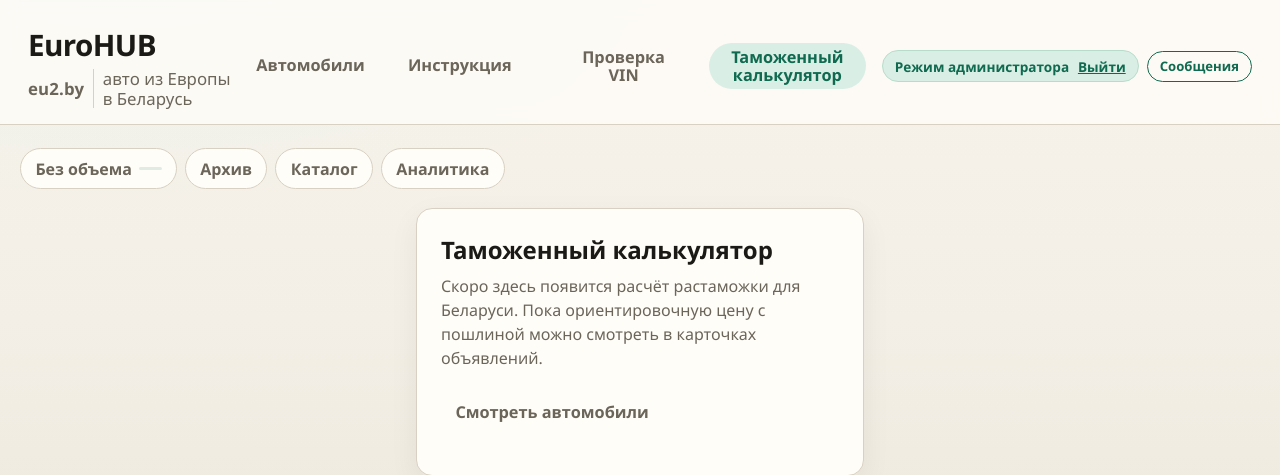
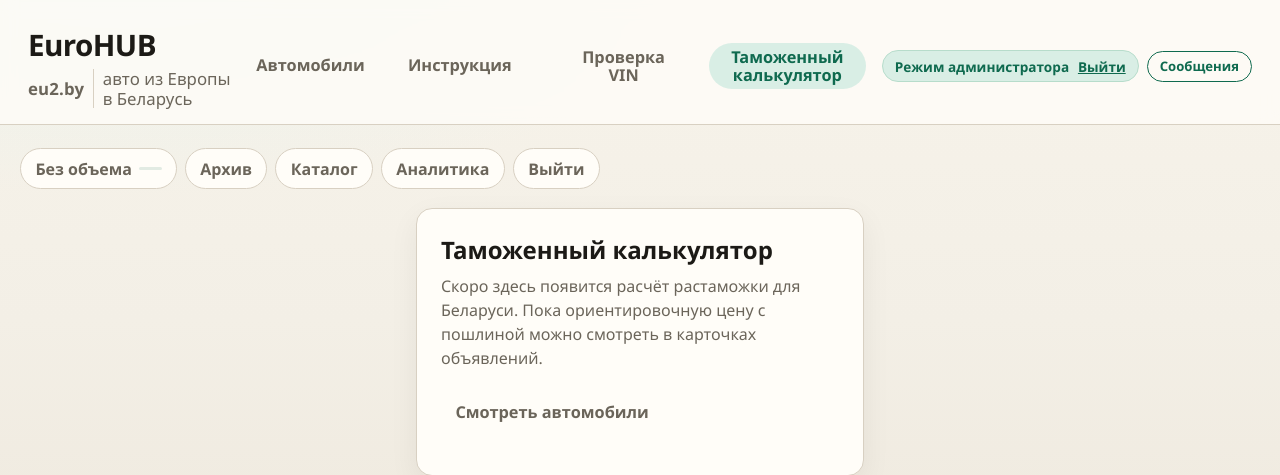
Before and after one commit to Barmatux/autoplius-scraper, a Flask app: page /calculator in a window 1280 px wide. Shown: the top 475 px of the page. Run offline with Flask 3, Linux system fonts and the light colour scheme; the visitor is signed in with stand-in values (Sample User, id 1).

Commit message:
Fix analytics duration labels and add admin logout tab.
Restore readable Russian units in format_duration and expose Выйти next to Analytics.

Co-authored-by: Cursor <cursoragent@cursor.com>

```diff
--- a/ui/app.py
+++ b/ui/app.py
@@ -235,15 +235,15 @@ def format_time(value: str | None) -> str:
 @app.template_filter("format_duration")
 def format_duration(value: float | int | None) -> str:
     if value is None:
-        return "тАФ"
+        return "—"
     total = int(round(float(value)))
     if total < 60:
-        return f"{total}╤Б"
+        return f"{total} с"
     minutes, seconds = divmod(total, 60)
     if minutes < 60:
-        return f"{minutes}╨╝ {seconds:02d}╤Б"
+        return f"{minutes} м {seconds:02d} с"
     hours, minutes = divmod(minutes, 60)
-    return f"{hours}╤З {minutes:02d}╨╝"
+    return f"{hours} ч {minutes:02d} м"
 
 
 @app.template_filter("engine_volume")
--- a/ui/templates/_mobile_nav.html
+++ b/ui/templates/_mobile_nav.html
@@ -114,6 +114,7 @@
       class="mobile-nav-link{% if active_tab is defined and active_tab == 'feedback' %} is-active{% endif %}"
       href="{{ url_for('admin_feedback') }}"
     >Сообщения{% if feedback_unread_count %} <span class="tab-count">{{ feedback_unread_count }}</span>{% endif %}</a>
+    <a class="mobile-nav-link" href="{{ url_for('logout') }}">Выйти</a>
     {% endif %}
   </nav>
 </div>
--- a/ui/templates/_tabs.html
+++ b/ui/templates/_tabs.html
@@ -16,5 +16,9 @@
     href="{{ url_for('analytics') }}"
     class="tab{% if active_tab == 'analytics' %} active{% endif %}"
   >Аналитика</a>
+  <a
+    href="{{ url_for('logout') }}"
+    class="tab tab-logout"
+  >Выйти</a>
 </nav>
 {% endif %}
--- a/ui/templates/analytics.html
+++ b/ui/templates/analytics.html
@@ -15,6 +15,7 @@
       {% include "_primary_nav.html" %}
       {% include "_mobile_nav.html" %}
       <div class="meta top-meta">
+        {% include "_admin_bar.html" %}
         <div class="pill accent">{{ analytics.totals.runs or 0 }} прогонов</div>
         {% if analytics.recent.runs %}
         <div class="pill">Последние {{ analytics.recent_limit }}: {{ analytics.recent.runs }}</div>
```
